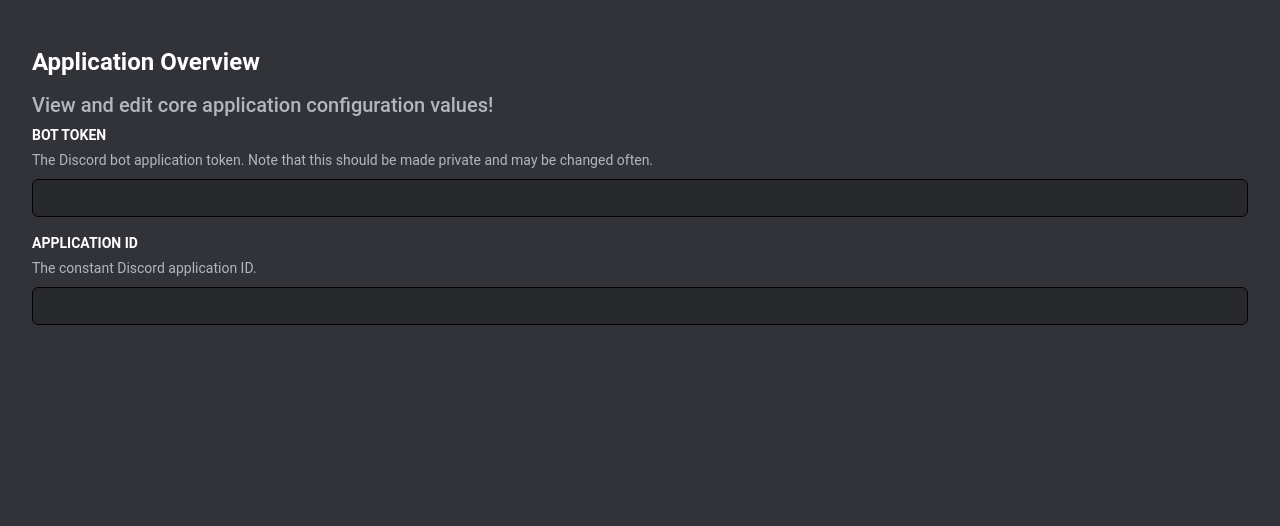
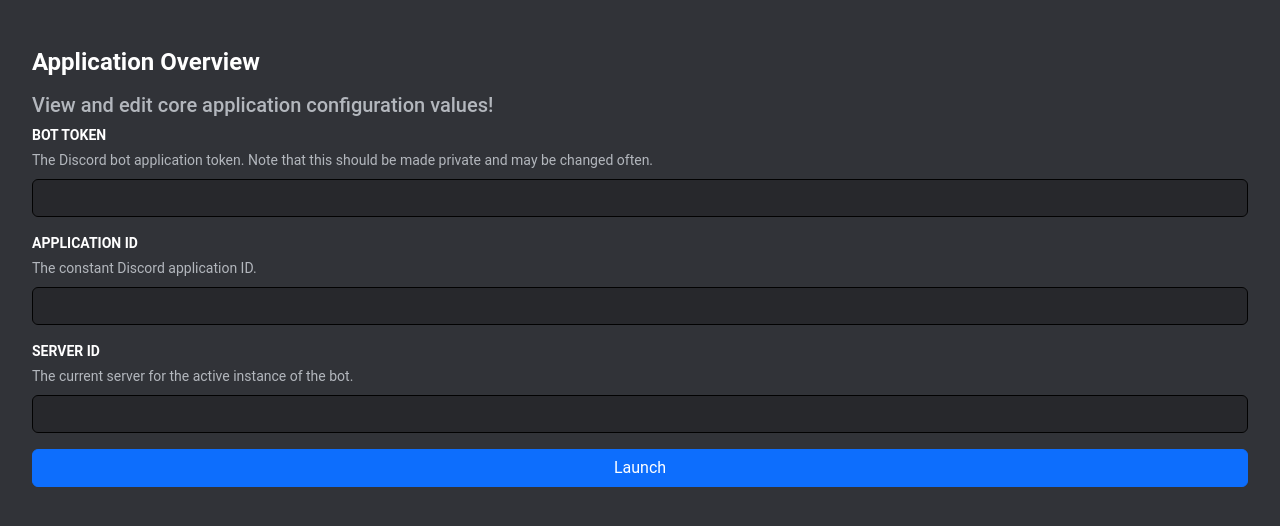
Before and after one commit to OU-GDA/GDA-Bot, a React (Create React App) app: page / in a window 1280 px wide. Shown: the top 526 px of the page. Built offline with nearby package versions, Linux system fonts and the light colour scheme.

Commit message:
Progress

```diff
--- a/src/pages/Application.tsx
+++ b/src/pages/Application.tsx
@@ -1,11 +1,18 @@
 import { useState } from "react";
 import InputField from "../components/InputField";
 import PageFrame from "../components/PageFrame";
+import Button from "react-bootstrap/Button";
 
 const Application = () =>
 {
     const [token, setToken] = useState<string>('');
     const [appID, setAppID] = useState<string>('');
+    const [serverID, setServerID] = useState<string>('');
+
+    const LaunchBot = () =>
+    {
+
+    }
 
     return (
         <PageFrame
@@ -24,6 +31,16 @@ const Application = () =>
                 defaultValue={appID}
                 onEdit={setAppID}
             />
+            <InputField
+                label={"Server ID"}
+                description="The current server for the active instance of the bot."
+                defaultValue={serverID}
+                onEdit={setServerID}
+            />
+
+            <Button onClick={LaunchBot}>
+                Launch
+            </Button>
         </PageFrame>
     );
 }
```
Also changed, not shown: old bot code/index.js (renamed from index.js).
